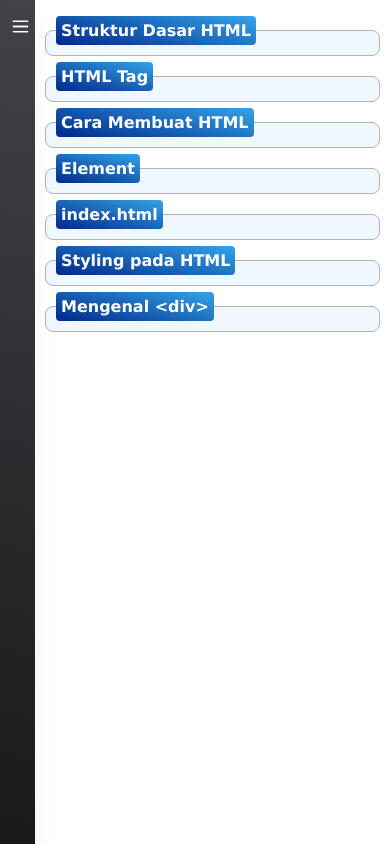
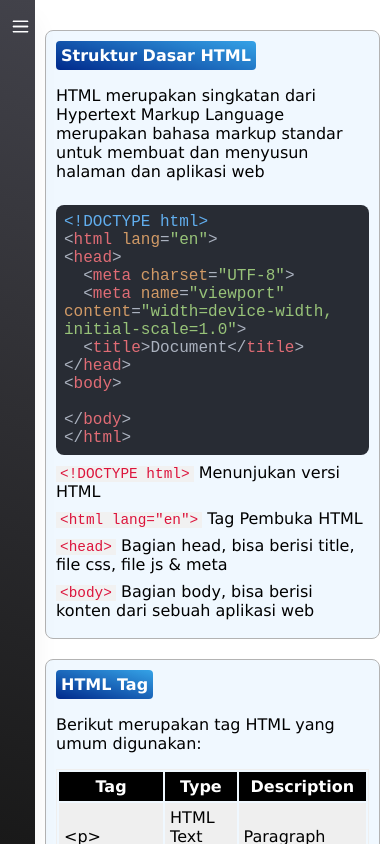
Before and after one commit to finzero/dasar-pemograman-web, a React (Vite) app: page /html in a window 390 px wide. Built offline with nearby package versions, Linux system fonts and the light colour scheme.

Commit message:
add materi css media query

```diff
--- a/src/App.css
+++ b/src/App.css
@@ -152,6 +152,10 @@ pre {
   background: #efefef;
 }
 
+.table tbody tr:hover {
+  background: #c6e6ff!important;
+}
+
 .title {
   padding: 5px;
   background: linear-gradient(195deg, rgb(53 163 231), rgb(0 41 139));
@@ -172,13 +176,8 @@ pre {
 }
 
 .section>.title {
-  margin-top: -25px;
+  /* margin-top: -25px; */
 }
-
-/* code {
-  background: #efefef;
-  padding: 2px;
-} */
 
 .mb-1 {
   margin-bottom: 0.5em;
--- /dev/null
+++ b/src/components/Section.jsx
@@ -0,0 +1,14 @@
+import React from 'react';
+
+const Section = (props) => {
+  return (
+    <section className="section">
+      <div role="button" className="title">
+        {props.title}
+      </div>
+      <div>{props.children}</div>
+    </section>
+  );
+};
+
+export default Section;
--- a/src/components/css/CSSAnimation.jsx
+++ b/src/components/css/CSSAnimation.jsx
@@ -2,20 +2,18 @@ import React from 'react';
 import banGoodyear from '../../assets/ban-goodyear.png';
 import '../../assets/css/animation.css';
 import HighlightSyntax from '../HighlightSyntax';
+import Section from '../Section';
 
 const CSSAnimation = () => {
   return (
-    <section className="section">
-      <div role="button" className="title">
-        Animasi dengan css
+    <Section title="Animasi dengan CSS">
+      <div>
+        <p>
+          Kita bisa membuat sebuah object bergerak, berubah bentuk dan atau
+          berubah warna dengan menggunakan CSS
+        </p>
       </div>
       <div className="flex flex-col gap-1">
-        <div>
-          <p>
-            Kita bisa membuat sebuah object bergerak, berubah bentuk dan atau
-            berubah warna dengan menggunakan CSS
-          </p>
-        </div>
         <div className="card-content bg-white b-1">
           <div className="mb-1">
             <b>Properti Animasi Pada CSS</b>
@@ -153,7 +151,7 @@ const CSSAnimation = () => {
           </div>
         </div>
       </div>
-    </section>
+    </Section>
   );
 };
 
--- a/src/components/css/CSSLoad.jsx
+++ b/src/components/css/CSSLoad.jsx
@@ -1,13 +1,11 @@
 import React from 'react';
 import typeOfCSS from '../../assets/types-of-css.png';
 import HighlightSyntax from '../HighlightSyntax';
+import Section from '../Section';
 
 const CSSLoad = () => {
   return (
-    <section className="section">
-      <div role="button" className="title">
-        Cara Load CSS
-      </div>
+    <Section title="Cara Load CSS">
       <div style={{ display: 'flex' }}>
         <div>
           <img width={'400px'} src={typeOfCSS} alt="" />
@@ -50,7 +48,7 @@ const CSSLoad = () => {
           </ol>
         </div>
       </div>
-    </section>
+    </Section>
   );
 };
 
--- /dev/null
+++ b/src/components/css/CSSMediaQuery.jsx
@@ -0,0 +1,118 @@
+import React from 'react';
+import Section from '../Section';
+import HighlightSyntax from '../HighlightSyntax';
+
+const CSSMediaQuery = () => {
+  return (
+    <Section title="CSS Media Query">
+      <p>
+        <b>Media Query</b> merupakan modul CSS3 yang berguna membuat layout kita
+        responsive dengan menyesuaikan tampilan berdasarkan ukuran layar
+        perangkat.
+      </p>
+      <b>Contoh Media Query</b>
+      <HighlightSyntax>
+        {`/* CSS untuk perangkat dengan lebar minimum 1024px (desktop) */
+@media (min-width: 1024px) {
+  /* CSS Rule */
+}
+
+/* CSS untuk perangkat dengan lebar minimum 768px (tablet) */
+@media (min-width: 768px) and (max-width: 1023px) and (orientation: portrait) {
+  /* CSS Rule */
+}
+
+/* CSS untuk perangkat ponsel cerdas atau layar berukuran kecil */
+@media (max-width: 767px) {
+  /* CSS Rule */
+}`}
+      </HighlightSyntax>
+
+      <div className="flex flex-col gap-1">
+        <div className="card-content bg-white b-1">
+          <div className="mb-1">
+            <b>Anatomi Media Query</b>
+          </div>
+          <div className="flex flex-col gap-1">
+            <HighlightSyntax>
+              {`@media screen (min-width: 768px) and (max-width: 1023px) and (orientation: portrait)`}
+            </HighlightSyntax>
+          </div>
+          <table className="table">
+            <thead>
+              <tr>
+                <th>Nama</th>
+                <th>Deskripsi</th>
+                <th>Contoh</th>
+              </tr>
+            </thead>
+            <tbody>
+              <tr>
+                <td className="text-red">@media</td>
+                <td>
+                  At Rule, sebuah keyword yang digunakan dalam CSS untuk
+                  menentukan sebuah aturan
+                </td>
+                <td className="text-red">@import @font-face @keyframes</td>
+              </tr>
+              <tr>
+                <td className="text-red">screen</td>
+                <td>target media dimana style akan di aplikasikan</td>
+                <td className="text-red">all print screen</td>
+              </tr>
+              <tr>
+                <td className="text-red">
+                  (min-width: 768px) <br /> (max-width: 1023px) <br />{' '}
+                  (orientation: portrait)
+                </td>
+                <td>Aturan atau kondisi dimana style akan di aplikasikan</td>
+                <td className="text-red">
+                  width height aspect-ratio orientation
+                </td>
+              </tr>
+              <tr>
+                <td className="text-red">
+                  and
+                  <br />, (or)
+                </td>
+                <td>Operator yang digunakan bersama dengan media features</td>
+                <td className="text-red">
+                  and
+                  <br />, (or)
+                </td>
+              </tr>
+            </tbody>
+          </table>
+        </div>
+
+        <div className="card-content bg-white b-1">
+          <div>
+            <b>Width Breakpoints</b>
+            <p>
+              Breakpoint adalah patokan lebar layar yang digunakan untuk
+              mengaplikasikan style
+            </p>
+          </div>
+          <HighlightSyntax>
+            {`/* Extra small devices (handphone) */
+@media only screen and (max-width: 600px) {...}
+
+/* Small devices (portrait tablet) */
+@media only screen and (min-width: 600px) {...}
+
+/* Medium devices (landscape tablet) */
+@media only screen and (min-width: 768px) {...}
+
+/* Large devices (laptop/desktop) */
+@media only screen and (min-width: 992px) {...}
+
+/* Extra large devices (large laptops & desktop) */
+@media only screen and (min-width: 1200px) {...}`}
+          </HighlightSyntax>
+        </div>
+      </div>
+    </Section>
+  );
+};
+
+export default CSSMediaQuery;
--- a/src/components/css/CSSPengenalan.jsx
+++ b/src/components/css/CSSPengenalan.jsx
@@ -2,13 +2,10 @@ import HighlightSyntax from '../HighlightSyntax';
 import doba from '../../assets/doba.jpg';
 import donutLogo from '../../assets/donut-logo.jpg';
 import igText from '../../assets/ig-text.png';
+import Section from '../Section';
 
 export const CSSPengenalan = () => (
-  <section className="section">
-    <div role="button" className="title">
-      Pengenalan CSS
-    </div>
-    <div>
+  <Section title="Pengenalan CSS">
     <p>
       CSS (Cascade Style Sheet) adalah sebuah bahasa yang digunakan untuk
       mengatur tampilan web. Dengan CSS, kita dapat mengatur layout (tata
@@ -211,6 +208,5 @@ export const CSSPengenalan = () => (
         </div>
       </div>
     </div>
-    </div>
-  </section>
+  </Section>
 );
--- a/src/components/css/CSSSelector.jsx
+++ b/src/components/css/CSSSelector.jsx
@@ -1,12 +1,10 @@
 import React from 'react';
 import HighlightSyntax from '../HighlightSyntax';
+import Section from '../Section';
 
 const CSSSelector = () => {
   return (
-    <section className="section">
-      <div role="button" className="title">
-        Selector CSS
-      </div>
+    <Section title="Selector CSS">
       <div className="card-content bg-white b-1" style={{ marginTop: 10 }}>
         <b>Tag Selector</b>
         <HighlightSyntax>{`span { color: blue }`}</HighlightSyntax>
@@ -75,7 +73,7 @@ const CSSSelector = () => {
           </a>
         </div>
       </div>
-    </section>
+    </Section>
   );
 };
 
--- a/src/pages/Css.jsx
+++ b/src/pages/Css.jsx
@@ -4,6 +4,7 @@ import { CSSPengenalan } from '../components/css/CSSPengenalan';
 import CSSLoad from '../components/css/CSSLoad';
 import CSSSelector from '../components/css/CSSSelector';
 import CSSAnimation from '../components/css/CSSAnimation';
+import CSSMediaQuery from '../components/css/CSSMediaQuery';
 
 const Css = () => {
   return (
@@ -12,6 +13,7 @@ const Css = () => {
       <CSSLoad />
       <CSSSelector />
       <CSSAnimation />
+      <CSSMediaQuery />
     </div>
   );
 };
--- a/src/pages/Html.jsx
+++ b/src/pages/Html.jsx
@@ -4,6 +4,7 @@ import folderHtml from '../assets/folder-html.png';
 import element from '../assets/element.png';
 import igDobah from '../assets/layout-post-ig.png';
 import HighlightSyntax from '../components/HighlightSyntax';
+import Section from '../components/Section';
 
 const Html = () => {
   const openMateri = (idx) => {
@@ -16,11 +17,8 @@ const Html = () => {
 
   return (
     <div className="card-content">
-      <section className="section">
-        <div role="button" className="title" onClick={() => openMateri(0)}>
-          Struktur Dasar HTML
-        </div>
-        <div className="materi">
+      <Section title="Struktur Dasar HTML">
+        <div>
           <p>
             HTML merupakan singkatan dari Hypertext Markup Language merupakan
             bahasa markup standar untuk membuat dan menyusun halaman dan
@@ -57,12 +55,8 @@ const Html = () => {
             berisi konten dari sebuah aplikasi web
           </div>
         </div>
-      </section>
-      <section className="section">
-        <div className="title" onClick={() => openMateri(1)}>
-          HTML Tag
-        </div>
-        <div className="materi">
+      </Section>
+      <Section title="HTML Tag">
         <p>Berikut merupakan tag HTML yang umum digunakan:</p>
         <table className="table">
           <thead>
@@ -190,13 +184,8 @@ const Html = () => {
             </tr>
           </tbody>
         </table>
-        </div>
-      </section>
-      <section className="section">
-        <div className="title" onClick={() => openMateri(2)}>
-          Cara Membuat HTML
-        </div>
-        <div className="materi">
+      </Section>
+      <Section title="Cara membuat HTML">
         <HighlightSyntax>
           {`<!DOCTYPE html>
 <html lang="en">
@@ -240,13 +229,8 @@ const Html = () => {
             </b>
           </p>
         </div>
-        </div>
-      </section>
-      <section className="section">
-        <div className="title" onClick={() => openMateri(3)}>
-          Element
-        </div>
-        <div className="materi">
+      </Section>
+      <Section title="Element">
         <p>
           <b>Element</b> adalah komponen yang menyusun sebuah html, berikut
           merupakan contoh element: <br />
@@ -261,8 +245,8 @@ const Html = () => {
         <ul>
           <li>
             <code className="w3-codespan">href</code> pada{' '}
-              <code className="w3-codespan">&lt;a&gt;</code> menentukan tujuan
-              dai url jika di klik
+            <code className="w3-codespan">&lt;a&gt;</code> menentukan tujuan dai
+            url jika di klik
           </li>
           <li>
             <code className="w3-codespan">src</code> pada{' '}
@@ -287,38 +271,27 @@ const Html = () => {
           </li>
           <li>
             <code className="w3-codespan">lang</code> pada{' '}
-              <code className="w3-codespan">&lt;html&gt;</code> menunjukan
-              bahasa yang digunakan di dalam website
+            <code className="w3-codespan">&lt;html&gt;</code> menunjukan bahasa
+            yang digunakan di dalam website
           </li>
           <li>
             <code className="w3-codespan">title</code> memberikan informasi
             judul pada sebuah element
           </li>
         </ul>
-        </div>
-      </section>
-      <section className="section">
-        <div className="title" onClick={() => openMateri(4)}>
-          index.html
-        </div>
-        <div className="materi">
+      </Section>
+      <Section title="index.html">
         <p>
           <b>index.html</b> adalah file yang dijadikan default pada sebuah
           folder. jika kalian mempunyai folder dengan isi sebagai berikut:
           <br />
           <img src={folderHtml} alt="" />
           <br />
-            kemudian kalian jalankan html tersebut dengan webserver seperti
-            nginx atau apache maka tanpa harus menuliskan nama file pada url
-            browser
+          kemudian kalian jalankan html tersebut dengan webserver seperti nginx
+          atau apache maka tanpa harus menuliskan nama file pada url browser
         </p>
-        </div>
-      </section>
-      <section id="styling-html" className="section">
-        <div className="title" onClick={() => openMateri(5)}>
-          Styling pada HTML
-        </div>
-        <div className="materi">
+      </Section>
+      <Section title="Styling pada HTML">
         <p>
           Kita bisa memberikan style pada element html, caranya adalah dengan
           menggunakan atribut <code>style</code>.
@@ -341,7 +314,6 @@ saya ingin membuat background ini berwarna hitam, dan text-nya berwarna putih
           saya ingin membuat background ini berwarna hitam, dan text nya
           berwarna putih
         </p>
-          {/* contoh 2 */}
         <h3>Contoh 2:</h3>
         <div>
           <HighlightSyntax>
@@ -445,13 +417,8 @@ akan ada margin/jarak sebesar 20px (pixel), kita bisa menggunakan style text-ind
             </table>
           </div>
         </div>
-        </div>
-      </section>
-      <section className="section">
-        <div className="title" onClick={() => openMateri(6)}>
-          Mengenal &lt;div&gt;
-        </div>
-        <div className="materi">
+      </Section>
+      <Section title="Mengenal &lt;div&gt;">
         <p>
           <b>div</b> merupakan singkatan dari <i>division</i> atau
           pengelompokan, di dalam element div kita bisa membungkus beberapa
@@ -497,14 +464,13 @@ akan ada margin/jarak sebesar 20px (pixel), kita bisa menggunakan style text-ind
             <b>Membuat sebuah komponen</b>
             <p>
               karena sifatnya yang bisa mengelompokan element, div sering
-                digunakan untuk membuat sebuah komponen dari aplikasi web.
-                berikut meupakan contoh post pada instagram:
+              digunakan untuk membuat sebuah komponen dari aplikasi web. berikut
+              meupakan contoh post pada instagram:
             </p>
             <img src={igDobah} alt="" />
           </li>
         </ol>
-        </div>
-      </section>
+      </Section>
     </div>
   );
 };
```
Lines whose indentation alone changed are shown as unchanged.
